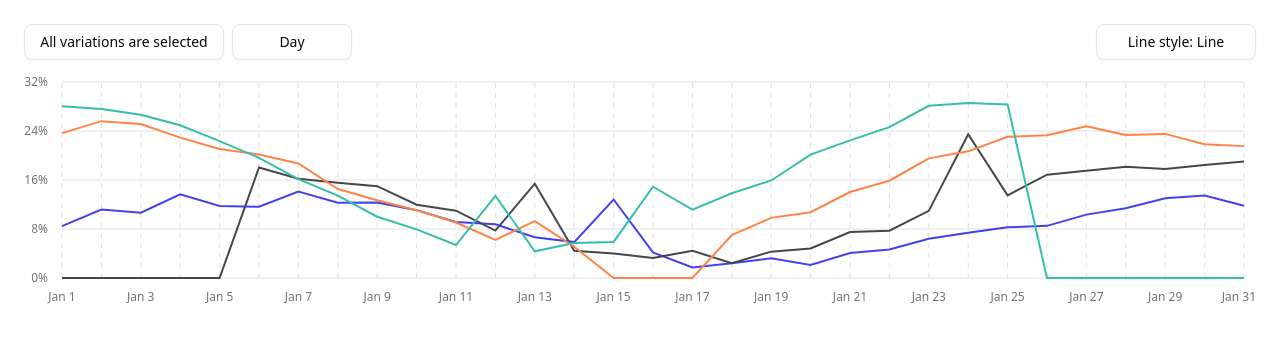
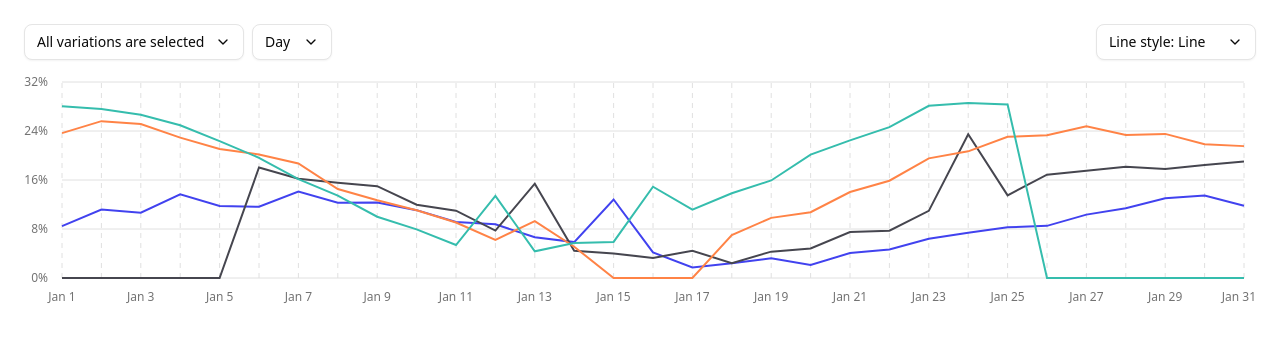
Before and after one commit to egoloprum/kameleoon-test-task, a React (Vite) app: page / in a window 1280 px wide. Shown: the top 342 px of the page. Built offline with nearby package versions, Linux system fonts and the light colour scheme.

Commit message:
feature: chevron on selectors

```diff
--- a/src/features/intervalSelector/IntervalSelector.module.css
+++ b/src/features/intervalSelector/IntervalSelector.module.css
@@ -1,16 +1,23 @@
 .popoverTrigger {
-  max-width: 120px;
-  width: 100%;
+  width: 80px;
 }
 
 .popoverContent {
   width: fit-content;
   display: flex;
   flex-direction: column;
-  width: 120px;
 }
 
 .toggle {
   justify-content: flex-start;
   gap: 8px;
 }
+
+.chevron {
+  transition: transform 0.2s ease;
+  margin-left: auto;
+}
+
+.chevronOpen {
+  transform: rotate(180deg);
+}
--- a/src/features/intervalSelector/IntervalSelector.tsx
+++ b/src/features/intervalSelector/IntervalSelector.tsx
@@ -4,7 +4,7 @@ import { Button } from '@/shared/components/ui/button'
 import { Popover, PopoverContent, PopoverTrigger } from '@/shared/components/ui/popover'
 import { Toggle } from '@/shared/components/ui/toggle'
 import { useAppContext } from '@/shared/lib/context'
-import { Square, SquareCheck } from 'lucide-react'
+import { ChevronDown, Square, SquareCheck } from 'lucide-react'
 import { useState } from 'react'
 
 export const IntervalSelector = () => {
@@ -19,7 +19,10 @@ export const IntervalSelector = () => {
   return (
     <Popover open={isPopoverOpen} onOpenChange={setIsPopoverOpen}>
       <PopoverTrigger asChild className={styles.popoverTrigger}>
-        <Button variant="outline">{selectedInterval}</Button>
+        <Button variant="outline">
+          {selectedInterval}
+          <ChevronDown className={`${styles.chevron} ${isPopoverOpen ? styles.chevronOpen : ''}`} />
+        </Button>
       </PopoverTrigger>
       <PopoverContent className={styles.popoverContent}>
         <Toggle
--- a/src/features/lineStyleSelector/LineStyleSelector.module.css
+++ b/src/features/lineStyleSelector/LineStyleSelector.module.css
@@ -15,3 +15,12 @@
   align-items: center;
   gap: 8px;
 }
+
+.chevron {
+  transition: transform 0.2s ease;
+  margin-left: auto;
+}
+
+.chevronOpen {
+  transform: rotate(180deg);
+}
--- a/src/features/lineStyleSelector/LineStyleSelector.tsx
+++ b/src/features/lineStyleSelector/LineStyleSelector.tsx
@@ -2,7 +2,7 @@ import { Button } from '@/shared/components/ui/button'
 import { Popover, PopoverContent, PopoverTrigger } from '@/shared/components/ui/popover'
 import { Toggle } from '@/shared/components/ui/toggle'
 import { useAppContext } from '@/shared/lib/context'
-import { Square, SquareCheck } from 'lucide-react'
+import { ChevronDown, Square, SquareCheck } from 'lucide-react'
 import { useState } from 'react'
 import styles from './LineStyleSelector.module.css'
 
@@ -20,7 +20,10 @@ export const LineStyleSelector = () => {
   return (
     <Popover open={isPopoverOpen} onOpenChange={setIsPopoverOpen}>
       <PopoverTrigger asChild className={styles.popoverTrigger}>
-        <Button variant="outline">Line style: {selectedLineStyle}</Button>
+        <Button variant="outline">
+          Line style: {selectedLineStyle}
+          <ChevronDown className={`${styles.chevron} ${isPopoverOpen ? styles.chevronOpen : ''}`} />
+        </Button>
       </PopoverTrigger>
       <PopoverContent className={styles.popoverContent}>
         {LINE_STYLES.map(lineStyle => (
--- a/src/features/variationSelector/VariationSelector.module.css
+++ b/src/features/variationSelector/VariationSelector.module.css
@@ -1,9 +1,9 @@
 .popoverTrigger {
-  width: 200px;
+  width: 220px;
 }
 
 .popoverContent {
-  width: 200px;
+  width: 220px;
 }
 
 .toggleGroup {
@@ -19,3 +19,12 @@
   box-shadow: none;
   border: none;
 }
+
+.chevron {
+  transition: transform 0.2s ease;
+  margin-left: auto;
+}
+
+.chevronOpen {
+  transform: rotate(180deg);
+}
--- a/src/features/variationSelector/VariationSelector.tsx
+++ b/src/features/variationSelector/VariationSelector.tsx
@@ -2,7 +2,7 @@ import { Button } from '@/shared/components/ui/button'
 import { Popover, PopoverContent, PopoverTrigger } from '@/shared/components/ui/popover'
 import { ToggleGroup, ToggleGroupItem } from '@/shared/components/ui/toggle-group'
 import { useAppContext } from '@/shared/lib/context'
-import { Square, SquareCheck } from 'lucide-react'
+import { ChevronDown, Square, SquareCheck } from 'lucide-react'
 import { useState } from 'react'
 import styles from './VariationSelector.module.css'
 
@@ -48,7 +48,10 @@ export const VariationSelector = () => {
   return (
     <Popover open={isPopoverOpen} onOpenChange={setIsPopoverOpen}>
       <PopoverTrigger asChild className={styles.popoverTrigger}>
-        <Button variant="outline">{getTriggerText()}</Button>
+        <Button variant="outline">
+          {getTriggerText()}
+          <ChevronDown className={`${styles.chevron} ${isPopoverOpen ? styles.chevronOpen : ''}`} />
+        </Button>
       </PopoverTrigger>
       <PopoverContent className={styles.popoverContent}>
         <ToggleGroup
```
